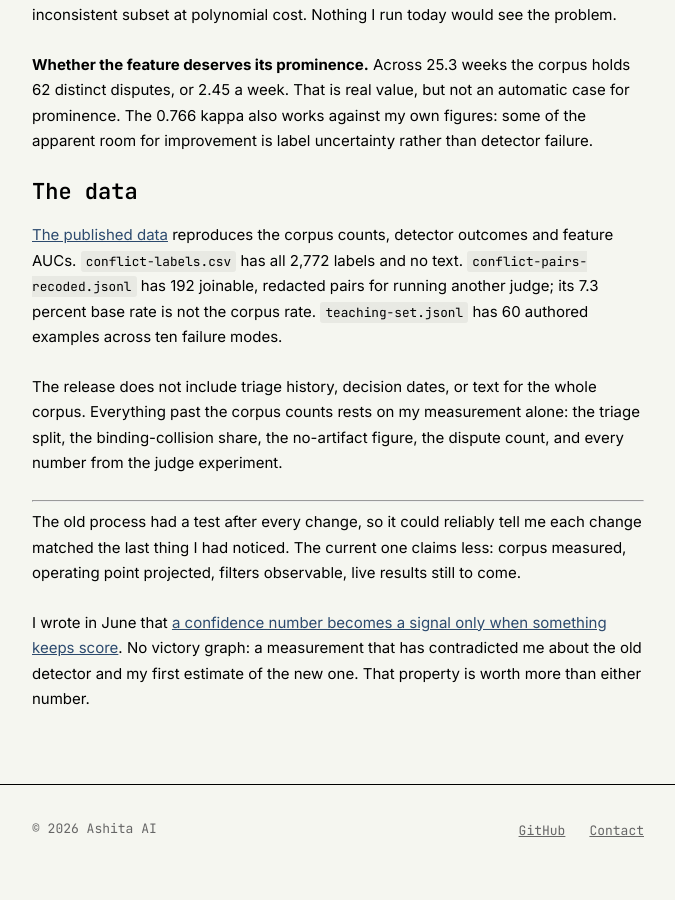
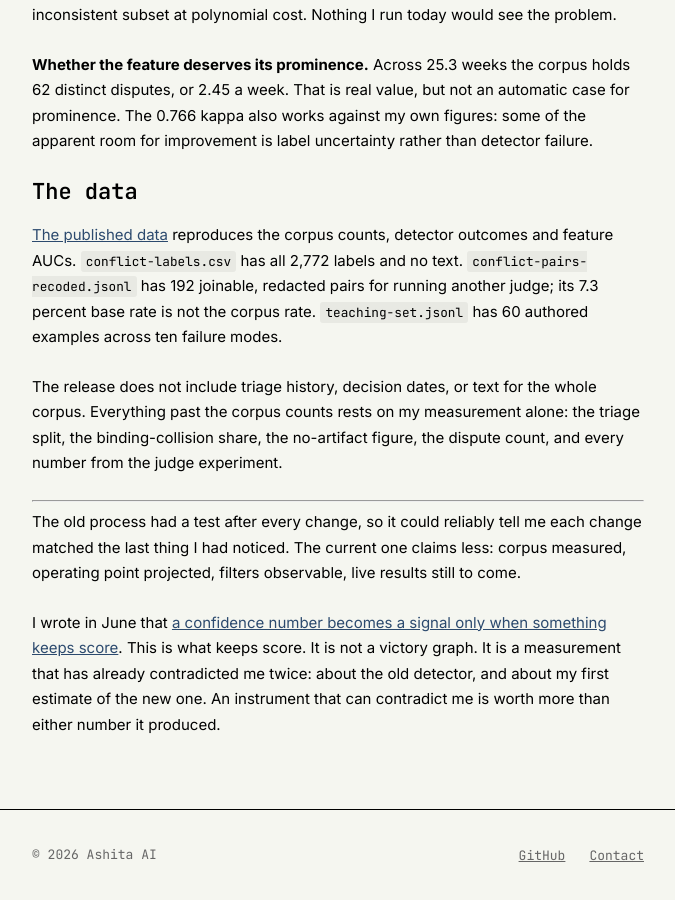
Before and after one commit to ashita-ai/ashita-ai.github.io, a Jekyll site: the page built from _posts/2026-08-12-the-detector-that-said-yes.md, in a window 1280 px wide and 900 px high, scrolled down 5176 px. Shown: the whole window, without its empty margins (302-977 px from the left). Built offline with Jekyll 4.4.1, drawn with Linux system fonts in a browser that asks for light colours; before the commit the page ends 6050 px from its top, so only the background shows below that; some of the changed text lies outside the part shown.

Commit message:
Fix the double colon and the verbless closer
The formula setup ran two colons into one sentence with a clause that
completed neither. The final paragraph had no main verb where it most needed
one, so the callback to Confidence Is Not a Signal now lands on a sentence
that says what the measurement is and what it already did.

````diff
--- a/_posts/2026-08-12-the-detector-that-said-yes.md
+++ b/_posts/2026-08-12-the-detector-that-said-yes.md
@@ -61,7 +61,7 @@ It graded me too. Bulk dismissals were 97.5 percent correct; of conflicts I read
 
 ## The base rate changed the question
 
-The failure was not only the prompt. It was what I had optimized for: at prevalence p, sensitivity s, and majority-class false-positive rate f:
+The failure was not only the prompt. It was what I had optimized for. At prevalence p, sensitivity s, and majority-class false-positive rate f:
 
 ```
 precision = p·s / ( p·s + (1−p)·f )
@@ -179,4 +179,4 @@ The release does not include triage history, decision dates, or text for the who
 
 The old process had a test after every change, so it could reliably tell me each change matched the last thing I had noticed. The current one claims less: corpus measured, operating point projected, filters observable, live results still to come.
 
-I wrote in June that [a confidence number becomes a signal only when something keeps score](/blog/confidence-is-not-a-signal/). No victory graph: a measurement that has contradicted me about the old detector and my first estimate of the new one. That property is worth more than either number.
+I wrote in June that [a confidence number becomes a signal only when something keeps score](/blog/confidence-is-not-a-signal/). This is what keeps score. It is not a victory graph. It is a measurement that has already contradicted me twice: about the old detector, and about my first estimate of the new one. An instrument that can contradict me is worth more than either number it produced.
````
